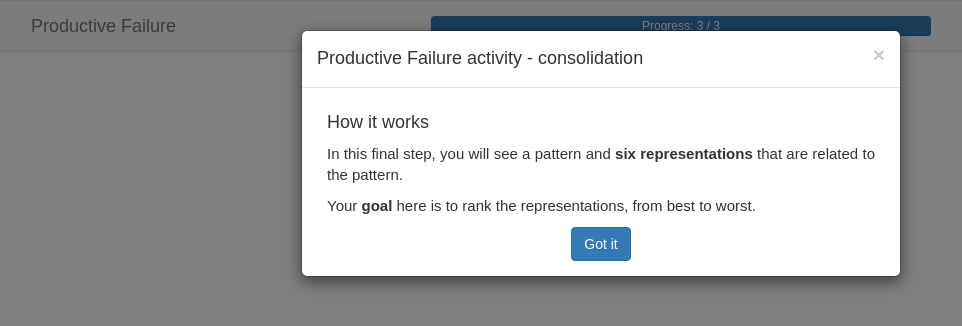
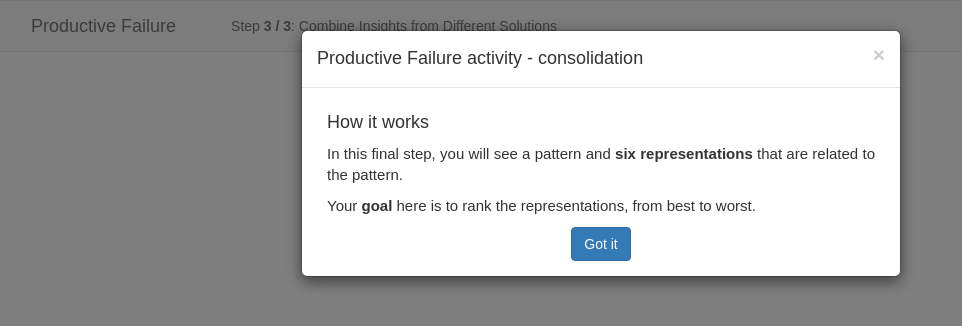
Before and after one commit to SusannaRiccardi/productive-failure-platform, a React (Create React App) app in the folder productive-failure-platform/: page /productive-failure/1/consolidation in a window 1280 px wide. Shown: the top 326 px of the page, without its empty margins (39-1001 px from the left). Built offline with nearby package versions, Linux system fonts and the light colour scheme; no server answers.

Commit message:
Finished navbar.

```diff
--- a/productive-failure-platform/src/App.css
+++ b/productive-failure-platform/src/App.css
@@ -1,3 +1,8 @@
+/* Banner */
+.navbar-text {
+    margin-left: 40px;
+}
+
 /* Generation one */
 .stage-1-container {
     margin: 20px;
--- a/productive-failure-platform/src/components/Banner.js
+++ b/productive-failure-platform/src/components/Banner.js
@@ -6,24 +6,21 @@ export default class Banner extends Component {
     constructor(props) {
         super(props);
 
-        this.state = {
-            step : this.findStep(props)
-        }
-
-        this.findStep = this.findStep.bind(this);
+        this.renderStep = this.renderStep.bind(this);
     }
 
-    findStep(props) {
-        let step = 1;
-        if (props.step === 1) {
-            step = 33
-        } else if (props.step === 2) {
-            step = 66
-        } else if (props.step === 3) {
-            step = 100
+    renderStep(step) {
+        switch (step) {
+            case 1:
+                return "Identify and Describe Patterns";
+                break;
+            case 2:
+                return "Interpret Pattern Descriptions";
+                break;
+            case 3:
+                return "Combine Insights from Different Solutions";
+                break;
         }
-
-        return step;
     }
 
     render() {
@@ -34,7 +31,9 @@ export default class Banner extends Component {
                         Productive Failure
                     </Navbar.Brand>
                 </Navbar.Header>
-                <ProgressBar label={`Progress: ${this.props.step} / 3`} now={this.state.step} />
+                <Navbar.Text>
+                    Step <b>{this.props.step} / 3</b>: {this.renderStep(this.props.step)}
+                </Navbar.Text>
             </Navbar>
         );
     }
```
